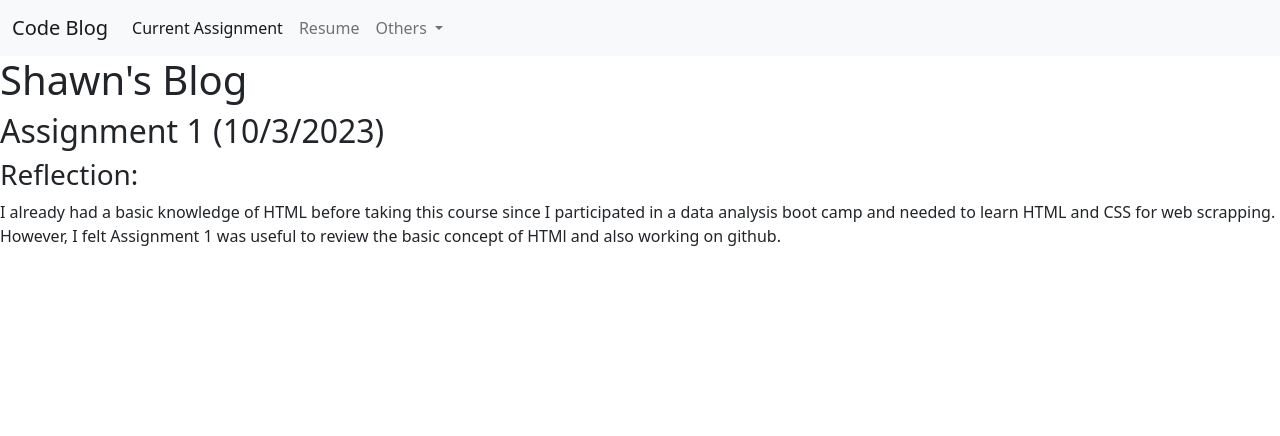
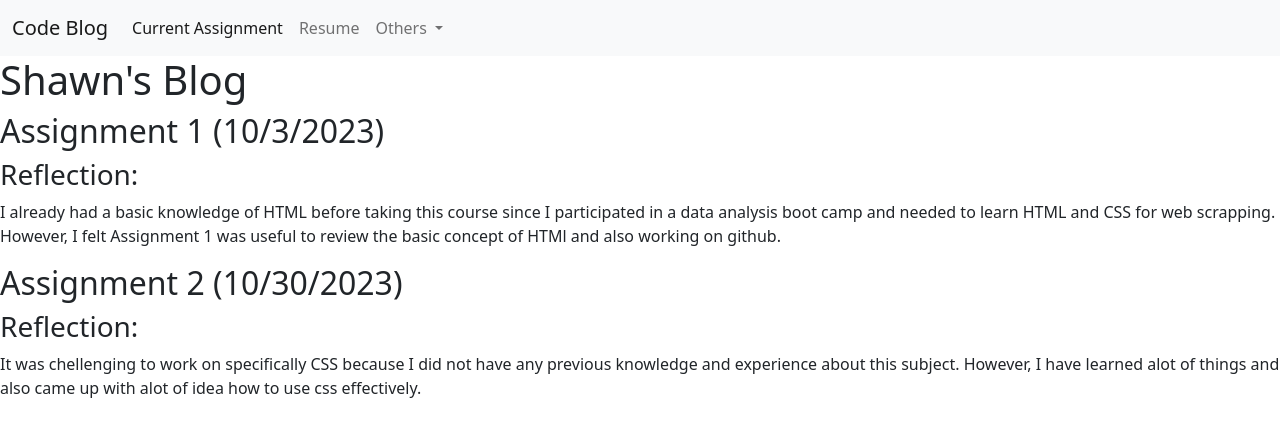
Before and after one commit to shawnkitagawa/shawnkitagawa.github.io, a plain HTML site: page assignment_1_published/blog.html in a window 1280 px wide. Drawn offline with nearby package versions, Linux system fonts and the light colour scheme.

Commit message:
update post

```diff
--- a/assignment_1_published/blog.html
+++ b/assignment_1_published/blog.html
@@ -55,6 +55,12 @@
     <h3>Reflection:</h3>
     <p> I already had a basic knowledge of HTML before taking this course since I participated in a data analysis boot camp and needed to learn HTML and CSS for web scrapping. However, I
         felt Assignment 1 was useful to review the basic concept of HTMl and also working on github.
+    <h2>Assignment 2 (10/30/2023)</h2>
+    <h3>Reflection:</h3>
+    <p>It was chellenging to work on specifically CSS because I did not have any previous knowledge and experience about
+      this subject. However, I have learned alot of things and also came up with alot of idea how to use css
+      effectively.
+    </p>
 
 
 </body>
```
